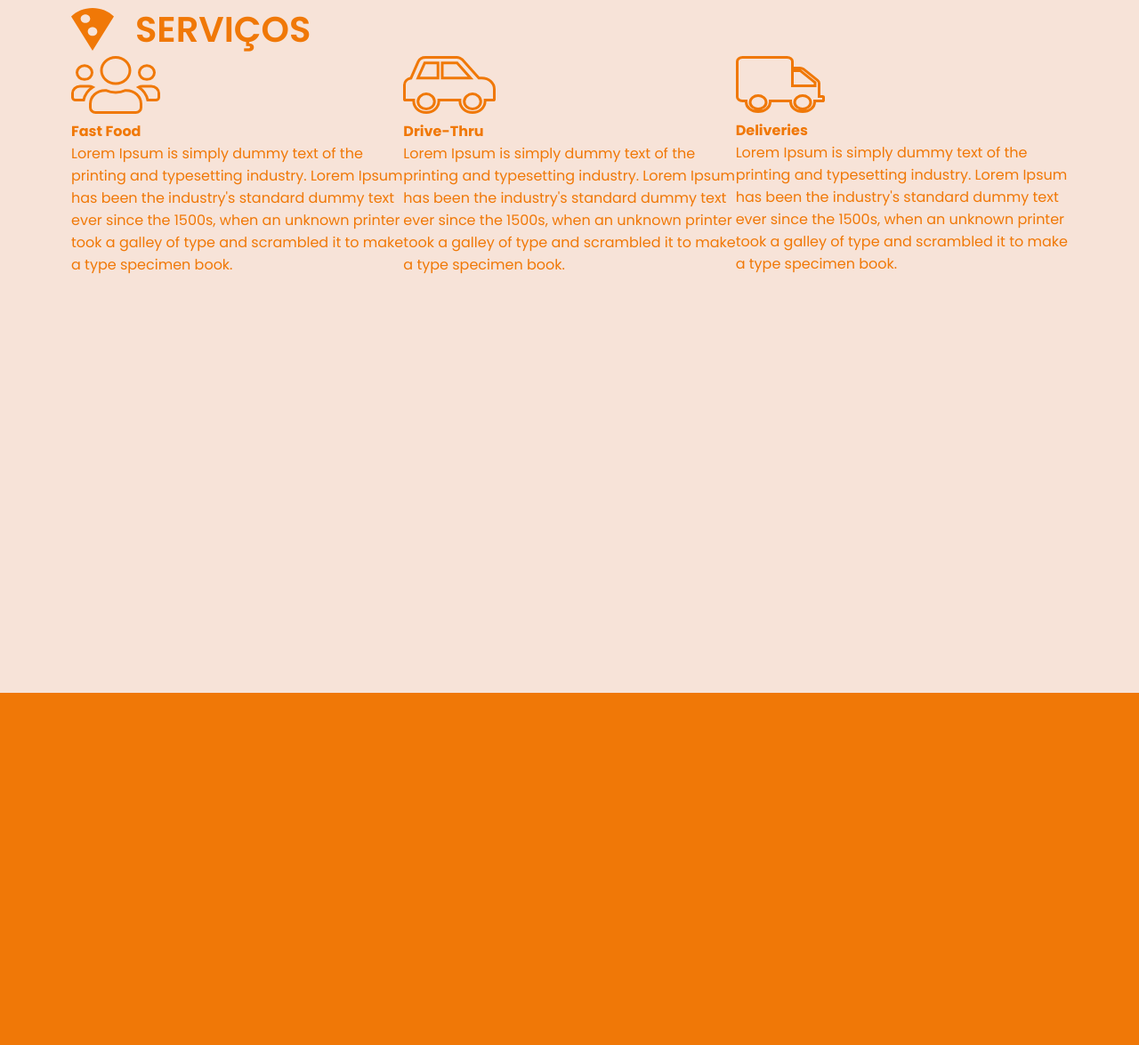
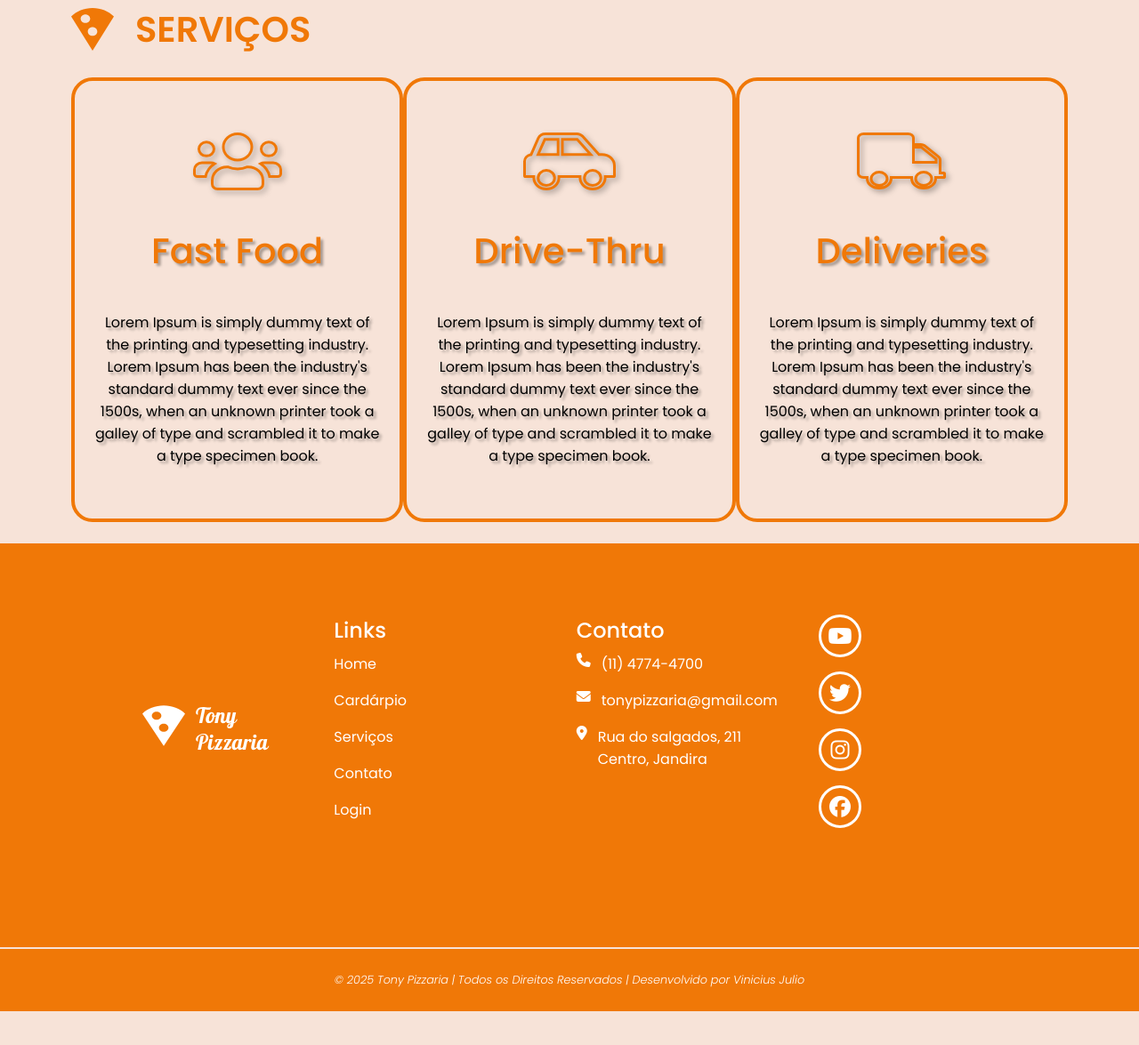
Before and after one commit to VLJ10/tony-pizzaria, a plain HTML site: page index.html in a window 1280 px wide. Shown: the part 1621-2796 px from the top of the page at 89% size. After the commit the page ends 2758 px from the top, so only its background shows below. Drawn offline with Linux system fonts and the light colour scheme.

Commit message:
projeto finalizado

```diff
--- a/index.html
+++ b/index.html
@@ -11,6 +11,7 @@
         href="https://fonts.googleapis.com/css2?family=Poppins:ital,wght@0,100;0,200;0,300;0,400;0,500;0,600;0,700;0,800;0,900;1,100;1,200;1,300;1,400;1,500;1,600;1,700;1,800;1,900&display=swap"
         rel="stylesheet">
     <link rel="stylesheet" href="style.css">
+    <script src="https://kit.fontawesome.com/742db51470.js" crossorigin="anonymous"></script>
     <title>Tony Pizzaria</title>
 </head>
 
@@ -246,22 +247,97 @@
                 <div class="servicos-item">
                     <img src="./img/Icones/fast.svg" alt="">
                     <h4>Fast Food</h4>
-                    <p>Lorem Ipsum is simply dummy text of the printing and typesetting industry. Lorem Ipsum has been the industry's standard dummy text ever since the 1500s, when an unknown printer took a galley of type and scrambled it to make a type specimen book.</p>
+                    <p>Lorem Ipsum is simply dummy text of the printing and typesetting industry. Lorem Ipsum has been
+                        the industry's standard dummy text ever since the 1500s, when an unknown printer took a galley
+                        of type and scrambled it to make a type specimen book.</p>
                 </div>
                 <div class="servicos-item">
                     <img src="./img/Icones/carro.svg" alt="">
                     <h4>Drive-Thru</h4>
-                    <p>Lorem Ipsum is simply dummy text of the printing and typesetting industry. Lorem Ipsum has been the industry's standard dummy text ever since the 1500s, when an unknown printer took a galley of type and scrambled it to make a type specimen book.</p>
+                    <p>Lorem Ipsum is simply dummy text of the printing and typesetting industry. Lorem Ipsum has been
+                        the industry's standard dummy text ever since the 1500s, when an unknown printer took a galley
+                        of type and scrambled it to make a type specimen book.</p>
                 </div>
                 <div class="servicos-item">
                     <img src="./img/Icones/caminhao.svg" alt="">
                     <h4>Deliveries</h4>
-                    <p>Lorem Ipsum is simply dummy text of the printing and typesetting industry. Lorem Ipsum has been the industry's standard dummy text ever since the 1500s, when an unknown printer took a galley of type and scrambled it to make a type specimen book.</p>
+                    <p>Lorem Ipsum is simply dummy text of the printing and typesetting industry. Lorem Ipsum has been
+                        the industry's standard dummy text ever since the 1500s, when an unknown printer took a galley
+                        of type and scrambled it to make a type specimen book.</p>
                 </div>
             </div>
         </section>
     </main>
-    <footer></footer>
+    <footer>
+        <nav>
+            <div class="nav-item logo">
+                <img src="./img/logo2.svg" alt="">
+            </div>
+            <div class="nav-item">
+                <h4>Links</h4>
+                <menu>
+                    <li>
+                        <a href="#">Home</a>
+                    </li>
+                    <li>
+                        <a href="#">Cardárpio</a>
+                    </li>
+                    <li>
+                        <a href="#">Serviços</a>
+                    </li>
+                    <li>
+                        <a href="#">Contato</a>
+                    </li>
+                    <li>
+                        <a href="#">Login</a>
+                    </li>
+                </menu>
+            </div>
+            <div class="nav-item">
+                <h4>Contato</h4>
+                <menu>
+                    <li>
+                        <i class="fas fa-phone"></i>
+                        <a href="#">(11) 4774-4700</a>
+                    </li>
+                    <li>
+                        <i class="fas fa-envelope"></i>
+                        <a href="#">tonypizzaria@gmail.com</a>
+                    </li>
+                    <li>
+                        <i class="fas fa-map-marker-alt"></i>
+                        <a href="#">Rua do salgados, 211 Centro, Jandira</a>
+                    </li>
+                </menu>
+            </div>
+            <div class="nav-item social">
+                <menu>
+                    <li>
+
+                        <a href="#">
+                            <i class="fab fa-youtube"></i>
+                        </a>
+                    </li>
+                    <li>
+                        <a href="#">
+                            <i class="fab fa-twitter"></i>
+                        </a>
+                    </li>
+                    <li>
+                        <a href="#">
+                            <i class="fab fa-instagram"></i>
+                        </a>
+                    </li>
+                    <li>
+                        <a href="#">
+                            <i class="fab fa-facebook"></i>
+                        </a>
+                    </li>
+                </menu>
+            </div>
+        </nav>
+        <p class="copy-right">© 2025 Tony Pizzaria | Todos os Direitos Reservados | Desenvolvido por Vinicius Julio</p>
+    </footer>
 </body>
 
 </html>
--- a/style.css
+++ b/style.css
@@ -242,15 +242,105 @@ section {
 .servicos {
     background-color: var(--segundary-color);
     color: var(--primary-color);
-    padding-top: 3vh;
+    padding-block: 3vh;
     gap: 3vh;
+    height: auto;
+    display: flex;
+    flex-direction: column;
 }
 .servicos-container{
     display: flex;
     width: 100%;
+    justify-content: space-between;
+}
+.servicos-item{
+    width: 400px;
+    height: 500px;
+    border: 4px solid var(--primary-color);
+    border-radius: 24px;
+    display: flex;
+    flex-direction: column;
+    align-items: center;
+    justify-content: space-evenly;
+    padding: 20px;
+}
+.servicos-item img{
+    filter: drop-shadow(3px 3px 3px #0005);
+}
+.servicos-item h4{
+    font-size: 2.5rem;
+    font-weight: 500;
+    text-shadow: 3px 3px 3px #0005;
+}
+.servicos-item p{
+    color: black;
+    text-align: center;
+    text-shadow: 3px 3px 3px #0005;
 }
 footer {
     width: 100%;
     height: 526px;
     background-color: #f07807;
+    color: white;
+    display: flex;
+    flex-direction: column;
+    align-items: center;
 }
+footer nav{
+    display: flex;
+    width: 75%;
+    justify-content: space-between;
+    align-items: center;
+    flex-grow: 1;
+    padding-top: 10vh;
+}
+.nav-item{
+    height: 100%;
+    flex-direction: column;
+    display: flex;
+    gap: 1vh;
+}
+.logo{
+    justify-content: center;
+    display: flex;
+    align-items: center;
+    padding-bottom: 15vh;
+}
+.nav-item h4{
+    font-size: 1.5rem;
+    font-weight: 500;
+}
+.nav-item menu{
+    display: flex;
+    flex-direction: column;
+    gap: 16px;
+}
+.nav-item li{
+    display: flex;
+    gap: 12px;
+    width: 200px;
+}
+.social a{
+    width: 48px;
+    height: 48px;
+    border-radius: 50%;
+    border: 3px solid #fff;
+    display: grid;
+    place-content: center;
+    font-size: 1.5rem;
+    transition: 0.6s;
+}
+.social a:hover{
+    background-color: #fff;
+    color: var(--segundary-color);
+}
+.copy-right{
+    height: 72px;
+    width: 100%;
+    display: grid;
+    place-content: center;
+    font-size: 0.8rem;
+    font-weight: 300;
+    font-style: italic;
+    border-top: 2px solid var(--segundary-color) ;
+}
```
Also changed, not shown: img/logo2.svg (added).
